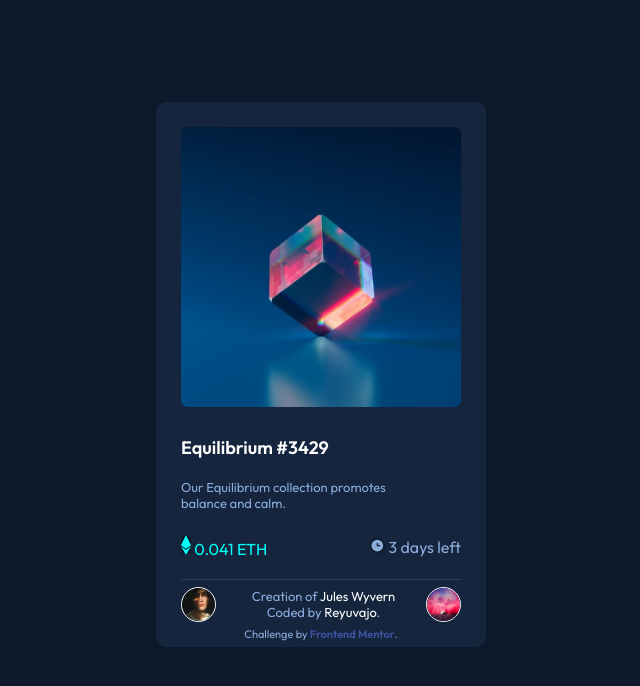
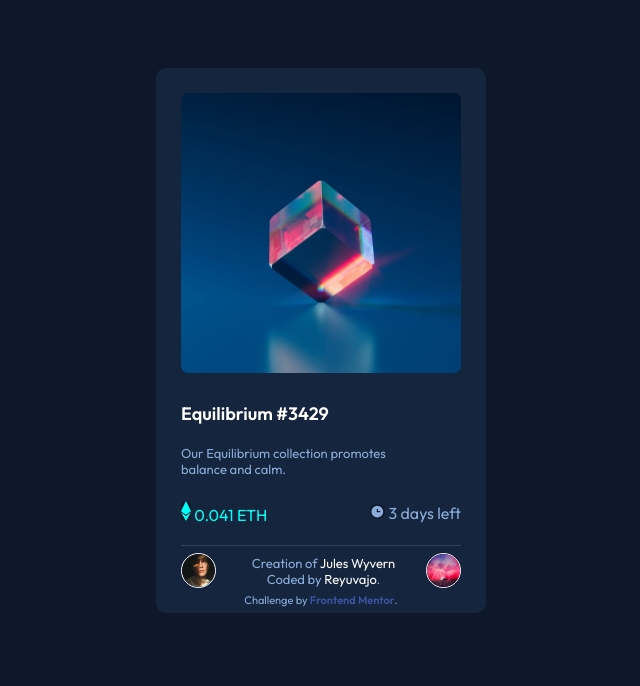
Before and after one commit to Reyuvajo/NFT-prew, a plain HTML site: page index.html in a window 1280 px wide. Shown: the whole page, without its empty margins (319-959 px from the left). Drawn offline with Linux system fonts and the light colour scheme.

Commit message:
Update style.css

```diff
--- a/style.css
+++ b/style.css
@@ -14,7 +14,7 @@
 }
 
 .body {
-  margin-top: 25%;
+  margin-top: 60px;
   width: 330px;
   height: 545px;
   background-color: hsl(216, 50%, 16%);
```
